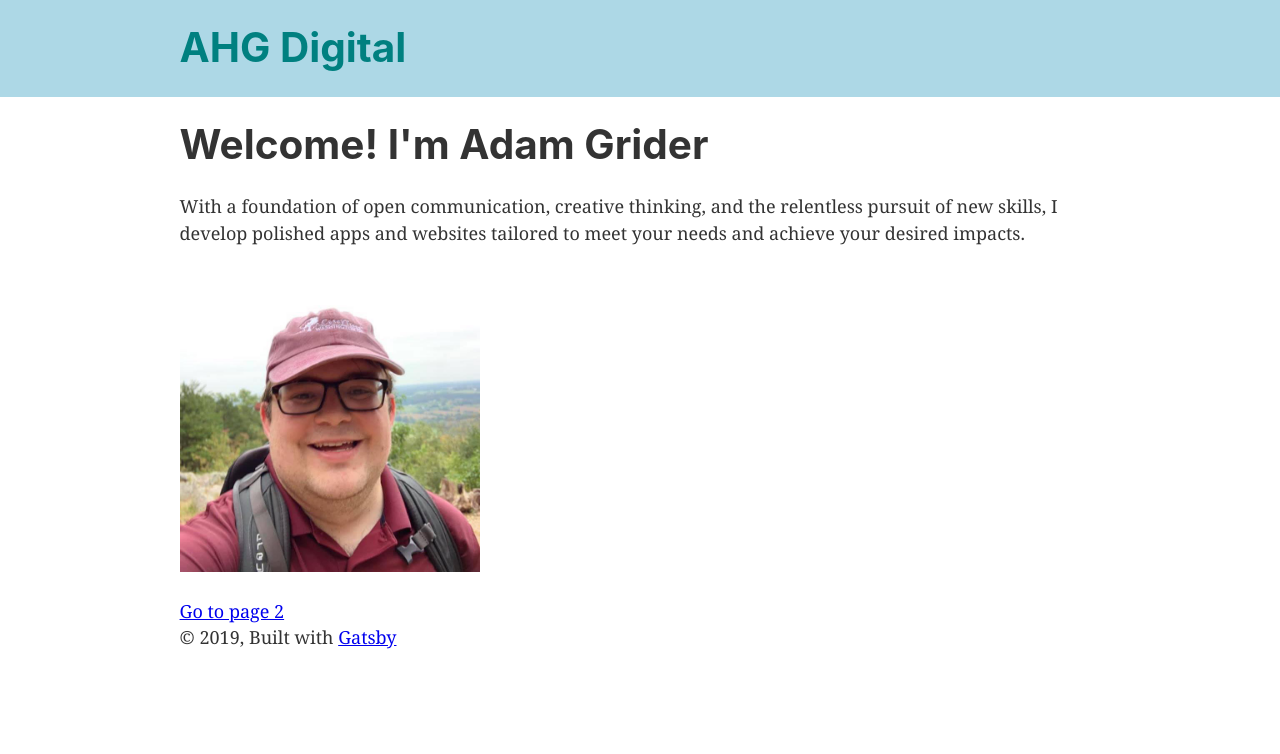
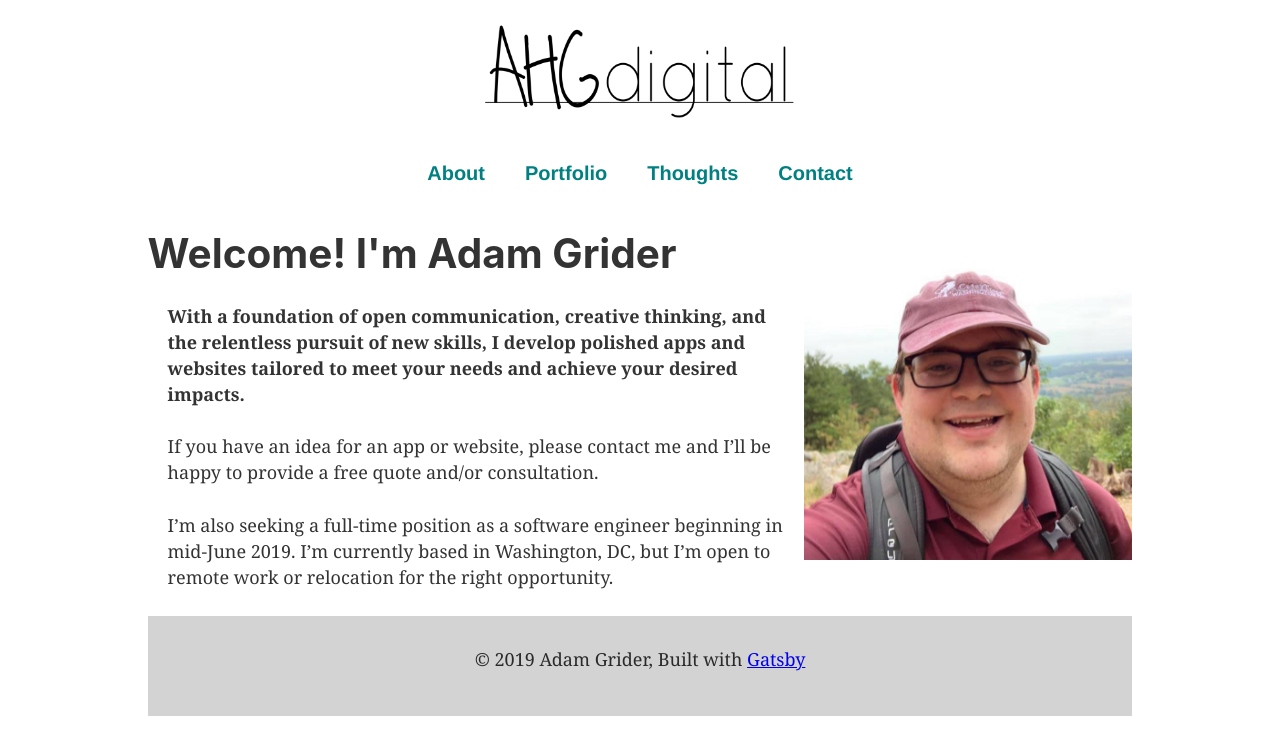
Before and after one commit to AdamHG2411/OLD_Gatsby_Portfolio, a Gatsby site: page / in a window 1280 px wide. Built offline with nearby package versions, Linux system fonts and the light colour scheme; Gatsby itself is replaced by a stand-in of ours.

Commit message:
adding content

```diff
--- a/gatsby-config.js
+++ b/gatsby-config.js
@@ -2,7 +2,7 @@ module.exports = {
 	siteMetadata: {
 		title: `AHG Digital`,
 		description: `Full-stack Software Engineer`,
-    author: `Adam Grider`,
+		author: `Adam Grider`
 	},
 	plugins: [
 		`gatsby-plugin-react-helmet`,
@@ -10,8 +10,8 @@ module.exports = {
 			resolve: `gatsby-source-filesystem`,
 			options: {
 				name: `images`,
-        path: `${__dirname}/src/images`,
-      },
+				path: `${__dirname}/src/images`
+			}
 		},
 		`gatsby-transformer-sharp`,
 		`gatsby-plugin-sharp`,
@@ -24,11 +24,11 @@ module.exports = {
 				background_color: `#FFF`,
 				theme_color: `teal`,
 				display: `minimal-ui`,
-        icon: `src/images/gatsby-icon.png`, // This path is relative to the root of the site.
-      },
-    },
+				icon: `src/images/adam.jpg` // This path is relative to the root of the site.
+			}
+		}
 		// this (optional) plugin enables Progressive Web App + Offline functionality
 		// To learn more, visit: https://gatsby.dev/offline
 		// `gatsby-plugin-offline`,
-  ],
-}
+	]
+};
--- /dev/null
+++ b/src/components/footer.css
@@ -0,0 +1,10 @@
+footer {
+	background: lightgrey;
+	height: 100px;
+	width: 100%;
+}
+
+footer p {
+	text-align: center;
+	padding: 30px 0;
+}
--- a/src/components/footer.js
+++ b/src/components/footer.js
@@ -0,0 +1,14 @@
+import React from 'react';
+import './footer.css';
+
+const Footer = () => (
+	<footer>
+		<p>
+			© {new Date().getFullYear()} Adam Grider, Built with
+			{` `}
+			<a href="https://www.gatsbyjs.org">Gatsby</a>
+		</p>
+	</footer>
+);
+
+export default Footer;
--- /dev/null
+++ b/src/components/header.css
@@ -0,0 +1,44 @@
+header {
+	height: auto;
+	margin-bottom: 1.45rem;
+}
+
+header > div {
+	margin: auto;
+	display: flex;
+	flex-direction: column;
+	justify-content: space-between;
+	align-content: center;
+}
+
+.logoImage {
+	background-image: url('../images/AHGD-logo-horiz.png');
+	background-position: center;
+	background-repeat: no-repeat;
+	background-size: contain;
+	height: 100px;
+	align-self: center;
+	margin: 20px auto;
+}
+
+h1 a {
+	color: teal;
+	text-decoration: none;
+}
+
+nav {
+	display: flex;
+	justify-content: space-around;
+	align-self: center;
+	margin: 20px auto;
+}
+
+nav > * {
+	color: teal;
+	font-family: Helvetica, sans-serif;
+	font-size: 20px;
+	font-weight: 800;
+	align-self: center;
+	text-decoration: none;
+	margin: 0 20px;
+}
--- a/src/components/header.js
+++ b/src/components/header.js
@@ -1,42 +1,21 @@
-import { Link } from "gatsby"
-import PropTypes from "prop-types"
-import React from "react"
+import { Link } from 'gatsby';
+import React from 'react';
+import './header.css';
 
-const Header = ({ siteTitle }) => (
-  <header
-    style={{
-      background: `lightblue`,
-      marginBottom: `1.45rem`,
-    }}
-  >
-    <div
-      style={{
-        margin: `0 auto`,
-        maxWidth: 960,
-        padding: `1.45rem 1.0875rem`,
-      }}
-    >
-      <h1 style={{ margin: 0 }}>
-        <Link
-          to="/"
-          style={{
-            color: `teal`,
-            textDecoration: `none`,
-          }}
-        >
-          {siteTitle}
-        </Link>
-      </h1>
-    </div>
-  </header>
-)
+const Header = () => (
+	<header>
+		<div>
+			<Link to="/">
+				<div className="logoImage" />
+			</Link>
+			<nav>
+				<Link to="/about">About</Link>
+				<Link to="/portfolio">Portfolio</Link>
+				<Link to="/blog">Thoughts</Link>
+				<Link to="/contact">Contact</Link>
+			</nav>
+		</div>
+	</header>
+);
 
-Header.propTypes = {
-  siteTitle: PropTypes.string,
-}
-
-Header.defaultProps = {
-  siteTitle: ``,
-}
-
-export default Header
+export default Header;
--- a/src/components/layout.css
+++ b/src/components/layout.css
@@ -230,8 +230,8 @@ h1 {
 	padding-top: 0;
 	margin-bottom: 1.45rem;
 	color: inherit;
-  font-family: -apple-system, BlinkMacSystemFont, Segoe UI, Roboto, Oxygen,
-    Ubuntu, Cantarell, Fira Sans, Droid Sans, Helvetica Neue, sans-serif;
+	font-family: -apple-system, BlinkMacSystemFont, Segoe UI, Roboto, Oxygen, Ubuntu, Cantarell, Fira Sans, Droid Sans,
+		Helvetica Neue, sans-serif;
 	font-weight: bold;
 	text-rendering: optimizeLegibility;
 	font-size: 2.25rem;
@@ -247,8 +247,8 @@ h2 {
 	padding-top: 0;
 	margin-bottom: 1.45rem;
 	color: inherit;
-  font-family: -apple-system, BlinkMacSystemFont, Segoe UI, Roboto, Oxygen,
-    Ubuntu, Cantarell, Fira Sans, Droid Sans, Helvetica Neue, sans-serif;
+	font-family: -apple-system, BlinkMacSystemFont, Segoe UI, Roboto, Oxygen, Ubuntu, Cantarell, Fira Sans, Droid Sans,
+		Helvetica Neue, sans-serif;
 	font-weight: bold;
 	text-rendering: optimizeLegibility;
 	font-size: 1.62671rem;
@@ -264,8 +264,8 @@ h3 {
 	padding-top: 0;
 	margin-bottom: 1.45rem;
 	color: inherit;
-  font-family: -apple-system, BlinkMacSystemFont, Segoe UI, Roboto, Oxygen,
-    Ubuntu, Cantarell, Fira Sans, Droid Sans, Helvetica Neue, sans-serif;
+	font-family: -apple-system, BlinkMacSystemFont, Segoe UI, Roboto, Oxygen, Ubuntu, Cantarell, Fira Sans, Droid Sans,
+		Helvetica Neue, sans-serif;
 	font-weight: bold;
 	text-rendering: optimizeLegibility;
 	font-size: 1.38316rem;
@@ -281,8 +281,8 @@ h4 {
 	padding-top: 0;
 	margin-bottom: 1.45rem;
 	color: inherit;
-  font-family: -apple-system, BlinkMacSystemFont, Segoe UI, Roboto, Oxygen,
-    Ubuntu, Cantarell, Fira Sans, Droid Sans, Helvetica Neue, sans-serif;
+	font-family: -apple-system, BlinkMacSystemFont, Segoe UI, Roboto, Oxygen, Ubuntu, Cantarell, Fira Sans, Droid Sans,
+		Helvetica Neue, sans-serif;
 	font-weight: bold;
 	text-rendering: optimizeLegibility;
 	font-size: 1rem;
@@ -298,8 +298,8 @@ h5 {
 	padding-top: 0;
 	margin-bottom: 1.45rem;
 	color: inherit;
-  font-family: -apple-system, BlinkMacSystemFont, Segoe UI, Roboto, Oxygen,
-    Ubuntu, Cantarell, Fira Sans, Droid Sans, Helvetica Neue, sans-serif;
+	font-family: -apple-system, BlinkMacSystemFont, Segoe UI, Roboto, Oxygen, Ubuntu, Cantarell, Fira Sans, Droid Sans,
+		Helvetica Neue, sans-serif;
 	font-weight: bold;
 	text-rendering: optimizeLegibility;
 	font-size: 0.85028rem;
@@ -315,8 +315,8 @@ h6 {
 	padding-top: 0;
 	margin-bottom: 1.45rem;
 	color: inherit;
-  font-family: -apple-system, BlinkMacSystemFont, Segoe UI, Roboto, Oxygen,
-    Ubuntu, Cantarell, Fira Sans, Droid Sans, Helvetica Neue, sans-serif;
+	font-family: -apple-system, BlinkMacSystemFont, Segoe UI, Roboto, Oxygen, Ubuntu, Cantarell, Fira Sans, Droid Sans,
+		Helvetica Neue, sans-serif;
 	font-weight: bold;
 	text-rendering: optimizeLegibility;
 	font-size: 0.78405rem;
@@ -592,8 +592,8 @@ tt,
 code {
 	background-color: hsla(0, 0%, 0%, 0.04);
 	border-radius: 3px;
-  font-family: "SFMono-Regular", Consolas, "Roboto Mono", "Droid Sans Mono",
-    "Liberation Mono", Menlo, Courier, monospace;
+	font-family: "SFMono-Regular", Consolas, "Roboto Mono", "Droid Sans Mono", "Liberation Mono", Menlo, Courier,
+		monospace;
 	padding: 0;
 	padding-top: 0.2em;
 	padding-bottom: 0.2em;
@@ -620,3 +620,11 @@ pre tt:after {
 		font-size: 100%;
 	}
 }
+
+.wrapper {
+	margin: 0 auto;
+	max-width: 960;
+	padding: 0px 1.0875rem 1.45rem;
+	padding-top: 0;
+	width: 80%;
+}
--- a/src/components/layout.js
+++ b/src/components/layout.js
@@ -10,6 +10,7 @@ import PropTypes from "prop-types"
 import { StaticQuery, graphql } from "gatsby"
 
 import Header from "./header"
+import Footer from './footer'
 import "./layout.css"
 
 const Layout = ({ children }) => (
@@ -25,22 +26,12 @@ const Layout = ({ children }) => (
     `}
     render={data => (
       <>
-        <Header siteTitle={data.site.siteMetadata.title} />
-        <div
-          style={{
-            margin: `0 auto`,
-            maxWidth: 960,
-            padding: `0px 1.0875rem 1.45rem`,
-            paddingTop: 0,
-          }}
-        >
-          <main>{children}</main>
-          <footer>
-            © {new Date().getFullYear()}, Built with
-            {` `}
-            <a href="https://www.gatsbyjs.org">Gatsby</a>
-          </footer>
-        </div>
+      <div className="wrapper">
+        <Header />
+        <main>{children}</main>
+        <Footer />
+      </div>
+
       </>
     )}
   />
--- a/src/pages/index.css
+++ b/src/pages/index.css
@@ -0,0 +1,26 @@
+.content {
+	display: grid;
+	grid-template-rows: auto auto;
+	grid-template-columns: 2fr 1fr;
+	margin: 0 auto;
+}
+
+main h1 {
+	grid-row: 1 / 2;
+	grid-column: 1 / 2;
+}
+
+.bodyText {
+	grid-row: 2 / 3;
+	grid-column: 1 / 2;
+	margin: 0 20px;
+}
+
+.profilePhoto {
+	background-image: url(../images/adam.jpg);
+	background-size: contain;
+	background-position: top;
+	background-repeat: no-repeat;
+	grid-row: 1 / 3;
+	grid-column: 2 / 3;
+}
--- a/src/pages/index.js
+++ b/src/pages/index.js
@@ -1,20 +1,36 @@
-import React from "react"
-import { Link } from "gatsby"
+import React from 'react';
 
-import Layout from "../components/layout"
-import Image from "../components/image"
-import SEO from "../components/seo"
+import Layout from '../components/layout';
+import Image from '../components/image';
+import SEO from '../components/seo';
+import './index.css';
 
 const IndexPage = () => (
-  <Layout>
-    <SEO title="Home" keywords={[`gatsby`, `application`, `react`]} />
-    <h1>Welcome! I'm Adam Grider</h1>
-    <p>With a foundation of open communication, creative thinking, and the relentless pursuit of new skills, I develop polished apps and websites tailored to meet your needs and achieve your desired impacts.</p>
-    <div style={{ maxWidth: `300px`, marginBottom: `1.45rem` }}>
-      <Image />
-    </div>
-    <Link to="/page-2/">Go to page 2</Link>
-  </Layout>
-)
+	<Layout>
+		<SEO title="Home" keywords={[ `Adam Grider`, `development`, `software` ]} />
+		<div className="content">
+			<h1>Welcome! I'm Adam Grider</h1>
+			<div className="bodyText">
+				<p>
+					<strong>
+						With a foundation of open communication, creative thinking, and the relentless pursuit of new
+						skills, I develop polished apps and websites tailored to meet your needs and achieve your
+						desired impacts.
+					</strong>
+				</p>
+				<p>
+					If you have an idea for an app or website, please contact me and I’ll be happy to provide a free
+					quote and/or consultation.
+				</p>
+				<p>
+					I’m also seeking a full-time position as a software engineer beginning in mid-June 2019. I’m
+					currently based in Washington, DC, but I’m open to remote work or relocation for the right
+					opportunity.
+				</p>
+			</div>
+			<div className="profilePhoto" />
+		</div>
+	</Layout>
+);
 
-export default IndexPage
+export default IndexPage;
```
Also changed, not shown: src/pages/contact.js (+16 -0 lines), src/images/AHGD-logo-horiz.png (added), src/pages/blog-index.css (deleted), src/pages/blog-index.js (deleted), src/pages/thoughts.css (added), src/pages/thoughts.js (added). Lines whose indentation alone changed are shown as unchanged.
